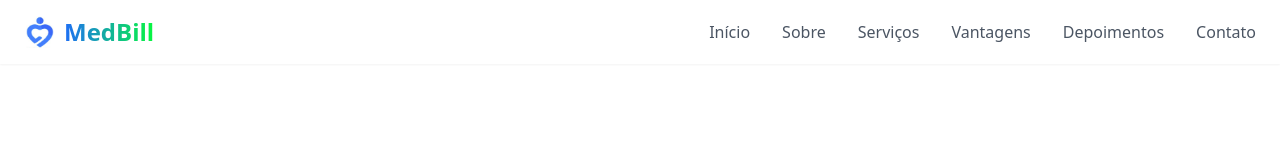
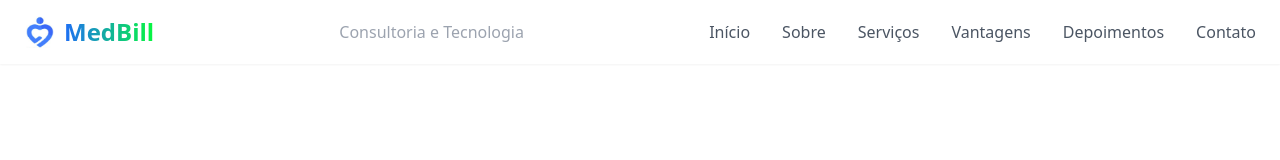
Before and after one commit to lfrzeni/repassemedico, a React (Vite) app: page / in a window 1280 px wide. Shown: the top 160 px of the page. Built offline with nearby package versions, Linux system fonts and the light colour scheme.

Commit message:
Update Navbar.tsx

```diff
--- a/src/components/Navbar.tsx
+++ b/src/components/Navbar.tsx
@@ -21,6 +21,9 @@ const Navbar = () => {
               className="mr-2 h-8 w-8 object-contain"
             />
             <span className="bg-gradient-to-r from-[#1e6df6] to-[#07f73f] bg-clip-text text-transparent">MedBill</span>
+          </div>
+          <div className="flex items-center">
+            <span className="text-gray-400">Consultoria e Tecnologia</span>
           </div>
 
           {/* Menu de navegação para desktop */}
```
